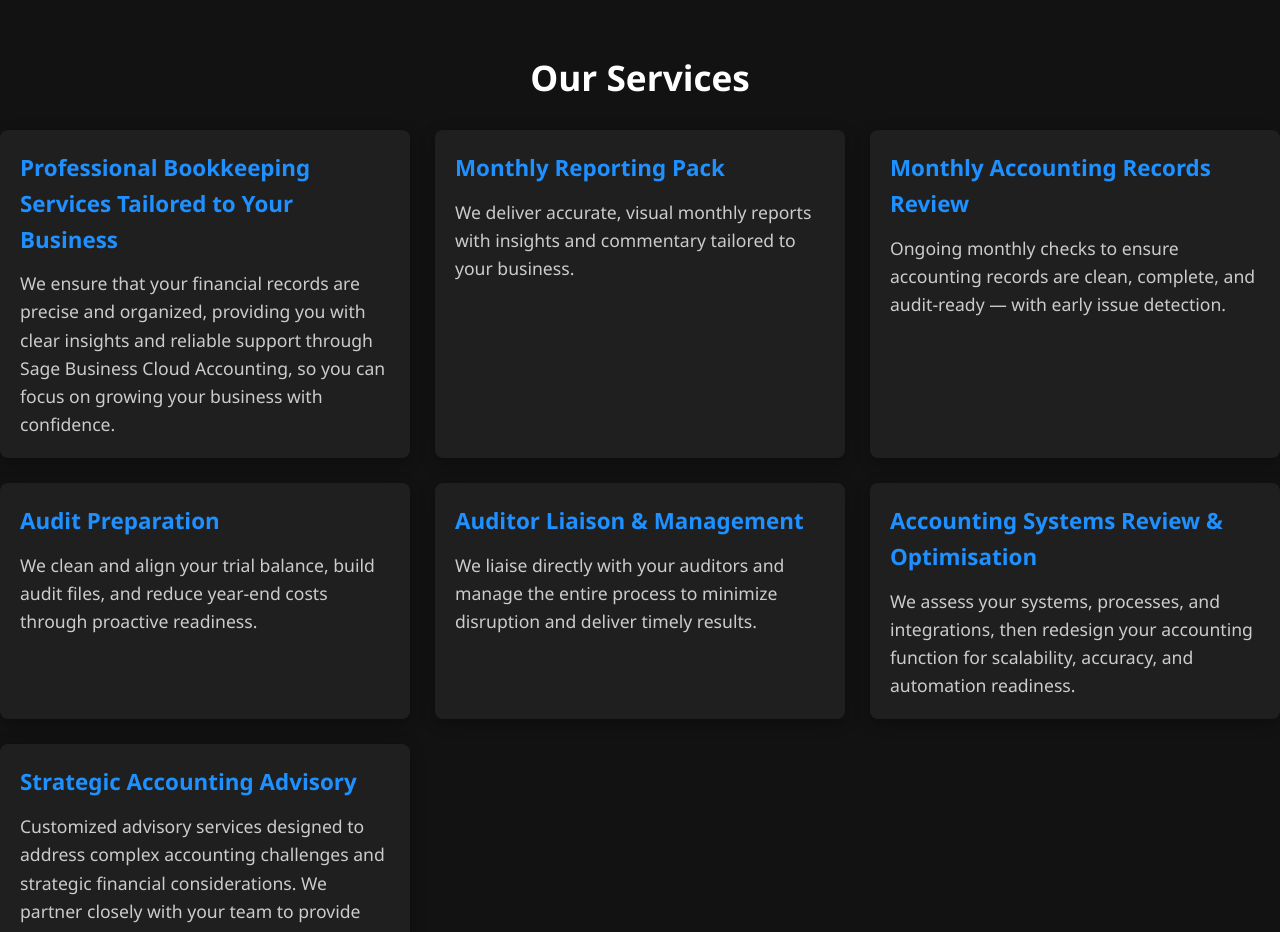
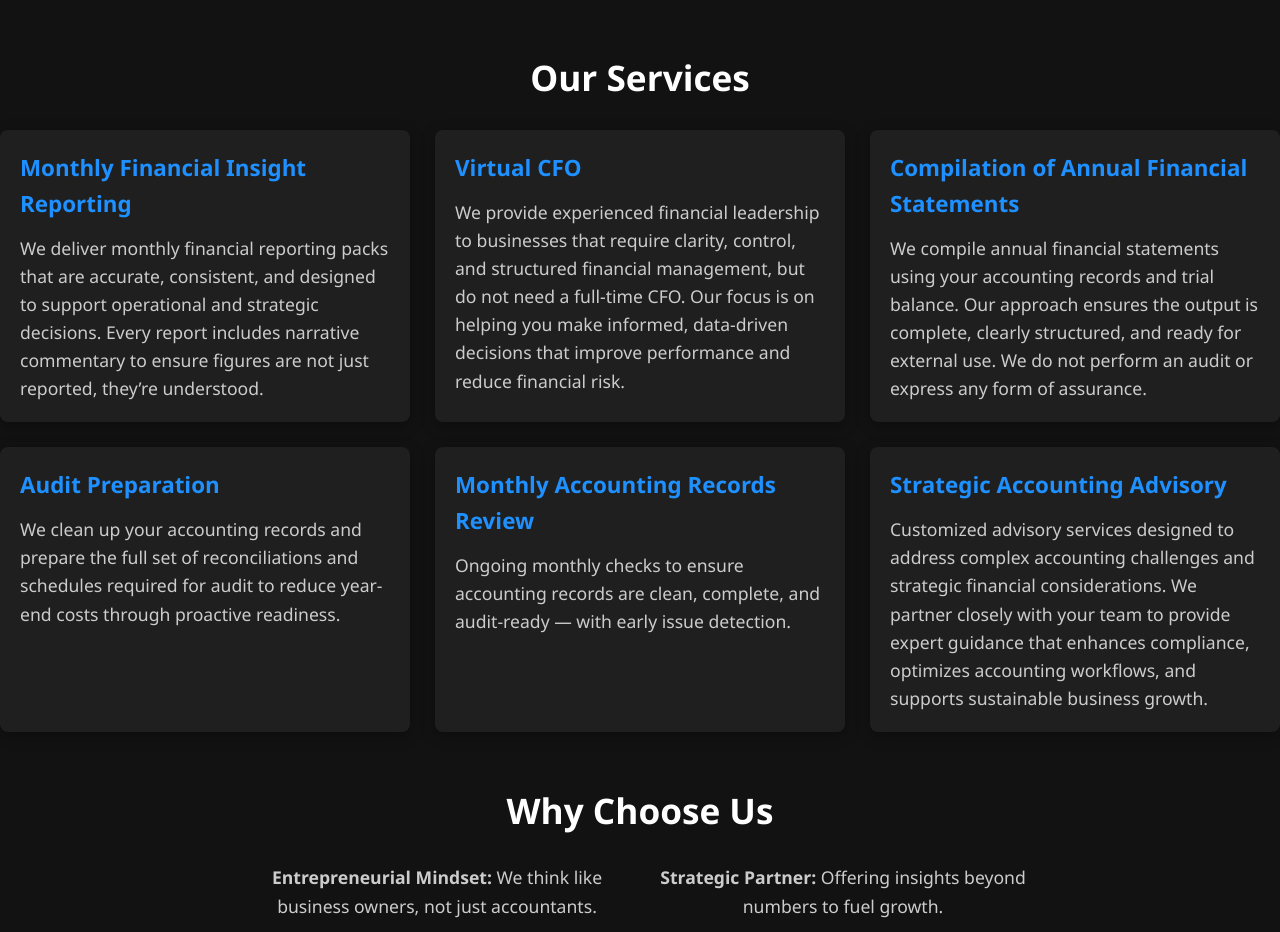
Before and after one commit to RockyGovender/RRG-Advisory, a plain HTML site: page index.html in a window 1280 px wide. Shown: the part 740-1672 px from the top of the page. Drawn offline with Linux system fonts and the light colour scheme.

Commit message:
Update index.html

```diff
--- a/index.html
+++ b/index.html
@@ -266,28 +266,24 @@
       <h2>Our Services</h2>
       <div class="services-grid">
         <article class="service-card">
-          <h3>Professional Bookkeeping Services Tailored to Your Business</h3>
-          <p>We ensure that your financial records are precise and organized, providing you with clear insights and reliable support through Sage Business Cloud Accounting, so you can focus on growing your business with confidence.</p>
+          <h3>Monthly Financial Insight Reporting</h3>
+          <p>We deliver monthly financial reporting packs that are accurate, consistent, and designed to support operational and strategic decisions. Every report includes narrative commentary to ensure figures are not just reported, they’re understood.</p>
         </article>
         <article class="service-card">
-          <h3>Monthly Reporting Pack</h3>
-          <p>We deliver accurate, visual monthly reports with insights and commentary tailored to your business.</p>
+          <h3>Virtual CFO</h3>
+          <p>We provide experienced financial leadership to businesses that require clarity, control, and structured financial management, but do not need a full-time CFO. Our focus is on helping you make informed, data-driven decisions that improve performance and reduce financial risk.</p>
+        </article>
+        <article class="service-card">
+          <h3>Compilation of Annual Financial Statements</h3>
+          <p>We compile annual financial statements using your accounting records and trial balance. Our approach ensures the output is complete, clearly structured, and ready for external use. We do not perform an audit or express any form of assurance.</p>
+        </article>
+        <article class="service-card">
+          <h3>Audit Preparation</h3>
+          <p>We clean up your accounting records and prepare the full set of reconciliations and schedules required for audit to reduce year-end costs through proactive readiness.</p>
         </article>
         <article class="service-card">
           <h3>Monthly Accounting Records Review</h3>
           <p>Ongoing monthly checks to ensure accounting records are clean, complete, and audit-ready — with early issue detection.</p>
-        </article>
-        <article class="service-card">
-          <h3>Audit Preparation</h3>
-          <p>We clean and align your trial balance, build audit files, and reduce year-end costs through proactive readiness.</p>
-        </article>
-        <article class="service-card">
-          <h3>Auditor Liaison & Management</h3>
-          <p>We liaise directly with your auditors and manage the entire process to minimize disruption and deliver timely results.</p>
-        </article>
-        <article class="service-card">
-          <h3>Accounting Systems Review & Optimisation</h3>
-          <p>We assess your systems, processes, and integrations, then redesign your accounting function for scalability, accuracy, and automation readiness.</p>
         </article>
         <article class="service-card">
           <h3>Strategic Accounting Advisory</h3>
```
